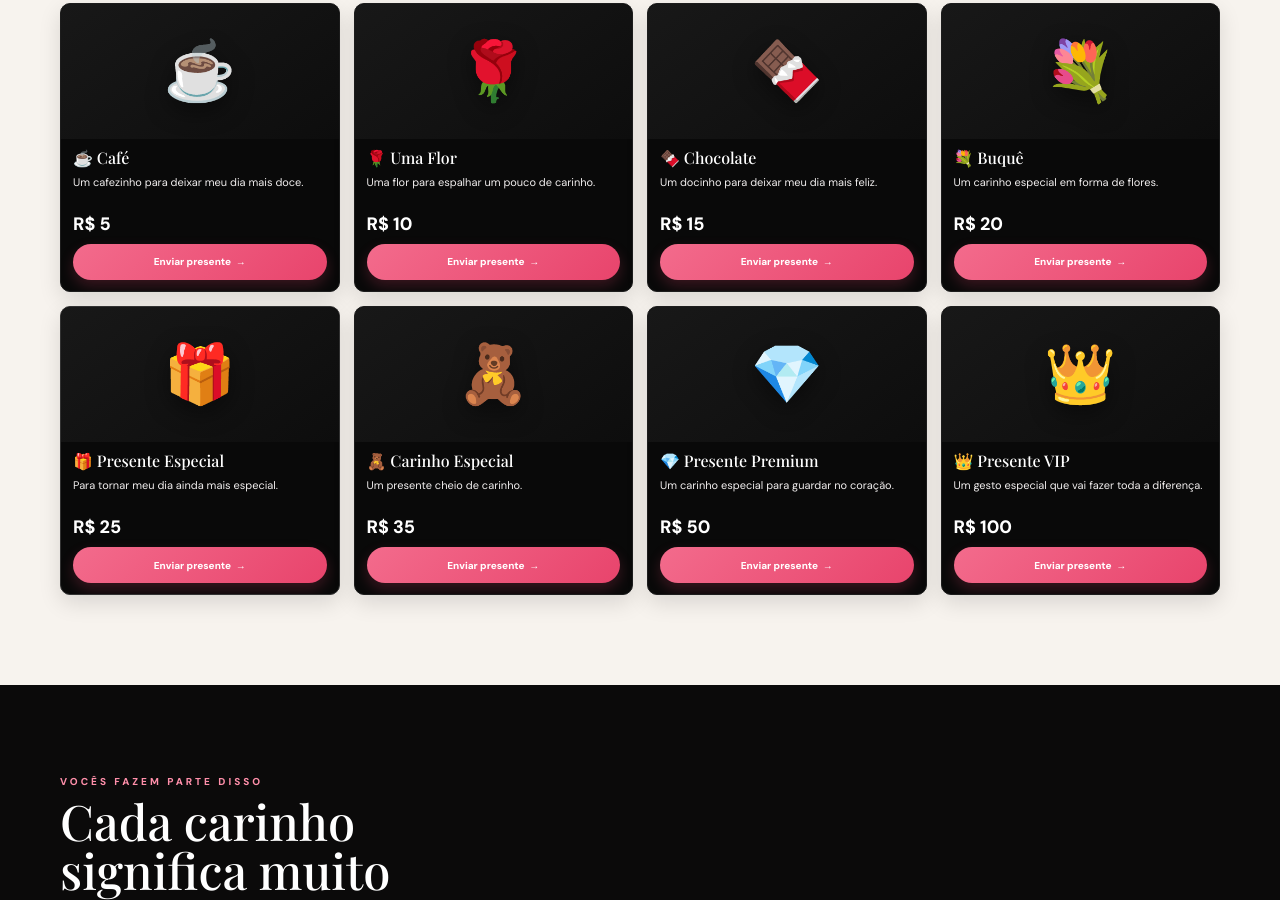
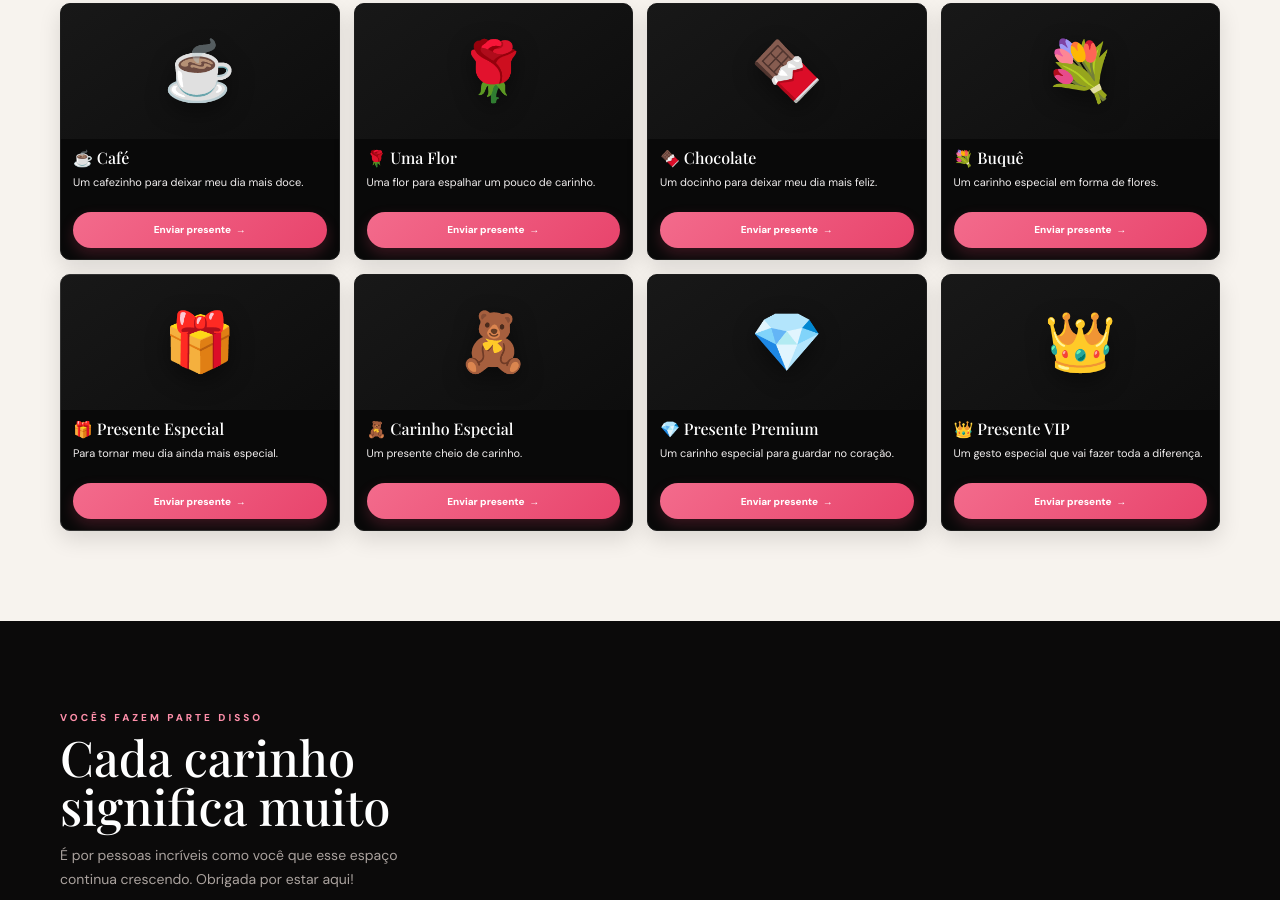
Before and after one commit to cyberleek94-creator/leticia-vieira-site, a website: page public/index.html in a window 1280 px wide. Shown: the part 1142-2042 px from the top of the page. Drawn offline with nearby package versions, Linux system fonts and the light colour scheme.

Commit message:
Remover valores visíveis dos presentes

```diff
--- a/public/index.html
+++ b/public/index.html
@@ -37,14 +37,14 @@ section{padding:90px 0}.section-head{text-align:center;margin-bottom:34px}.secti
 <main id="inicio">
 <section class="hero"><div class="hero-media"><img src="images/leticia-hero.webp" alt="Letícia Vieira" fetchpriority="high"><div class="hero-caption"><strong>Letícia Vieira ♡</strong><span>Demonstre seu carinho</span></div></div></section>
 <section id="presentes"><div class="wrap"><div class="section-head"><div class="label">ESCOLHA SEU PRESENTE</div><div class="ornament">— ♡ —</div></div><div class="gifts">
-<article class="gift"><div class="gift-image"><span>☕</span></div><div class="gift-body"><h3>☕ Café</h3><p>Um cafezinho para deixar meu dia mais doce.</p><div class="price">R$ 5</div><button onclick="openGift('Café',500)">Enviar presente&nbsp; →</button></div></article>
-<article class="gift"><div class="gift-image"><span>🌹</span></div><div class="gift-body"><h3>🌹 Uma Flor</h3><p>Uma flor para espalhar um pouco de carinho.</p><div class="price">R$ 10</div><button onclick="openGift('Uma Flor',1000)">Enviar presente&nbsp; →</button></div></article>
-<article class="gift"><div class="gift-image"><span>🍫</span></div><div class="gift-body"><h3>🍫 Chocolate</h3><p>Um docinho para deixar meu dia mais feliz.</p><div class="price">R$ 15</div><button onclick="openGift('Chocolate',1500)">Enviar presente&nbsp; →</button></div></article>
-<article class="gift"><div class="gift-image"><span>💐</span></div><div class="gift-body"><h3>💐 Buquê</h3><p>Um carinho especial em forma de flores.</p><div class="price">R$ 20</div><button onclick="openGift('Buquê',2000)">Enviar presente&nbsp; →</button></div></article>
-<article class="gift featured"><div class="gift-image"><span>🎁</span></div><div class="gift-body"><h3>🎁 Presente Especial</h3><p>Para tornar meu dia ainda mais especial.</p><div class="price">R$ 25</div><button onclick="openGift('Presente Especial',2500)">Enviar presente&nbsp; →</button></div></article>
-<article class="gift"><div class="gift-image"><span>🧸</span></div><div class="gift-body"><h3>🧸 Carinho Especial</h3><p>Um presente cheio de carinho.</p><div class="price">R$ 35</div><button onclick="openGift('Carinho Especial',3500)">Enviar presente&nbsp; →</button></div></article>
-<article class="gift"><div class="gift-image"><span>💎</span></div><div class="gift-body"><h3>💎 Presente Premium</h3><p>Um carinho especial para guardar no coração.</p><div class="price">R$ 50</div><button onclick="openGift('Presente Premium',5000)">Enviar presente&nbsp; →</button></div></article>
-<article class="gift"><div class="gift-image"><span>👑</span></div><div class="gift-body"><h3>👑 Presente VIP</h3><p>Um gesto especial que vai fazer toda a diferença.</p><div class="price">R$ 100</div><button onclick="openGift('Presente VIP',10000)">Enviar presente&nbsp; →</button></div></article>
+<article class="gift"><div class="gift-image"><span>☕</span></div><div class="gift-body"><h3>☕ Café</h3><p>Um cafezinho para deixar meu dia mais doce.</p><button onclick="openGift('Café',500)">Enviar presente&nbsp; →</button></div></article>
+<article class="gift"><div class="gift-image"><span>🌹</span></div><div class="gift-body"><h3>🌹 Uma Flor</h3><p>Uma flor para espalhar um pouco de carinho.</p><button onclick="openGift('Uma Flor',1000)">Enviar presente&nbsp; →</button></div></article>
+<article class="gift"><div class="gift-image"><span>🍫</span></div><div class="gift-body"><h3>🍫 Chocolate</h3><p>Um docinho para deixar meu dia mais feliz.</p><button onclick="openGift('Chocolate',1500)">Enviar presente&nbsp; →</button></div></article>
+<article class="gift"><div class="gift-image"><span>💐</span></div><div class="gift-body"><h3>💐 Buquê</h3><p>Um carinho especial em forma de flores.</p><button onclick="openGift('Buquê',2000)">Enviar presente&nbsp; →</button></div></article>
+<article class="gift featured"><div class="gift-image"><span>🎁</span></div><div class="gift-body"><h3>🎁 Presente Especial</h3><p>Para tornar meu dia ainda mais especial.</p><button onclick="openGift('Presente Especial',2500)">Enviar presente&nbsp; →</button></div></article>
+<article class="gift"><div class="gift-image"><span>🧸</span></div><div class="gift-body"><h3>🧸 Carinho Especial</h3><p>Um presente cheio de carinho.</p><button onclick="openGift('Carinho Especial',3500)">Enviar presente&nbsp; →</button></div></article>
+<article class="gift"><div class="gift-image"><span>💎</span></div><div class="gift-body"><h3>💎 Presente Premium</h3><p>Um carinho especial para guardar no coração.</p><button onclick="openGift('Presente Premium',5000)">Enviar presente&nbsp; →</button></div></article>
+<article class="gift"><div class="gift-image"><span>👑</span></div><div class="gift-body"><h3>👑 Presente VIP</h3><p>Um gesto especial que vai fazer toda a diferença.</p><button onclick="openGift('Presente VIP',10000)">Enviar presente&nbsp; →</button></div></article>
 </div></div></section>
 
 
```
